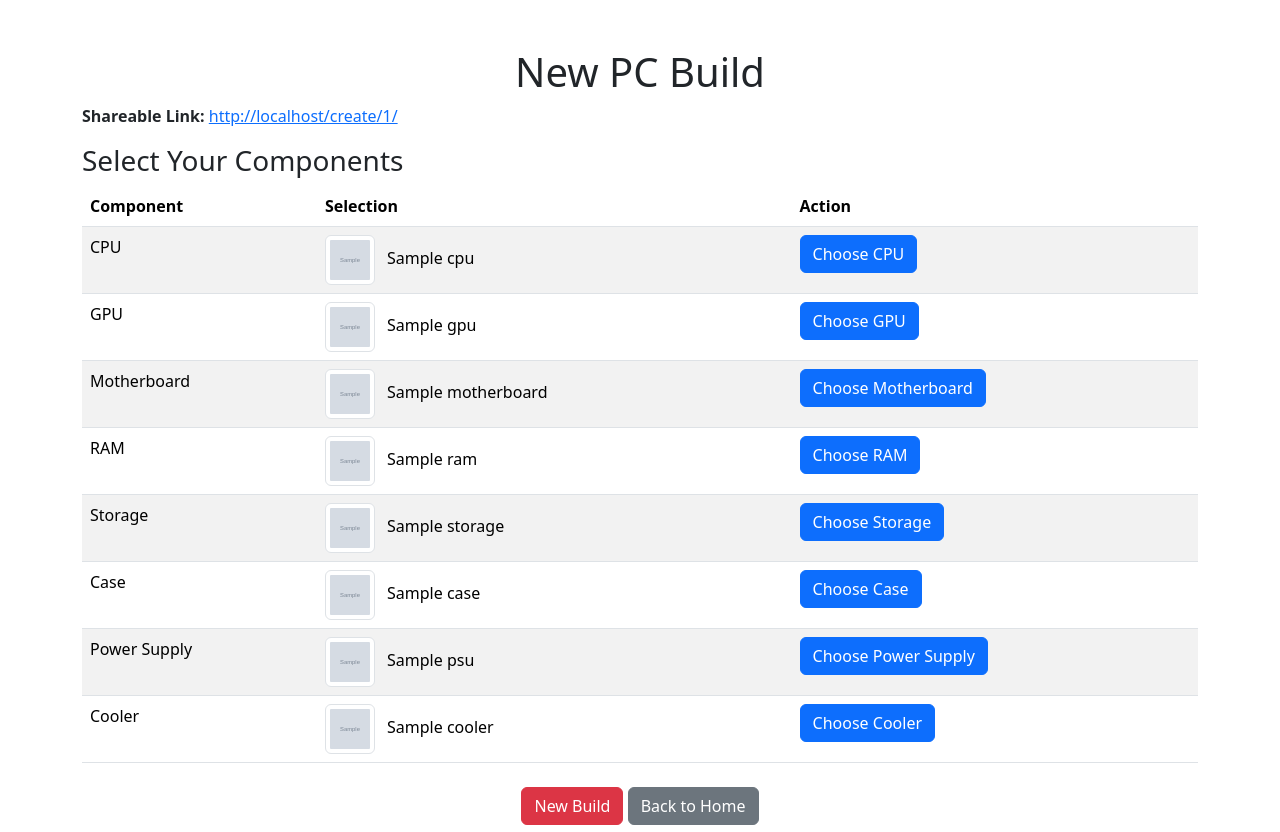
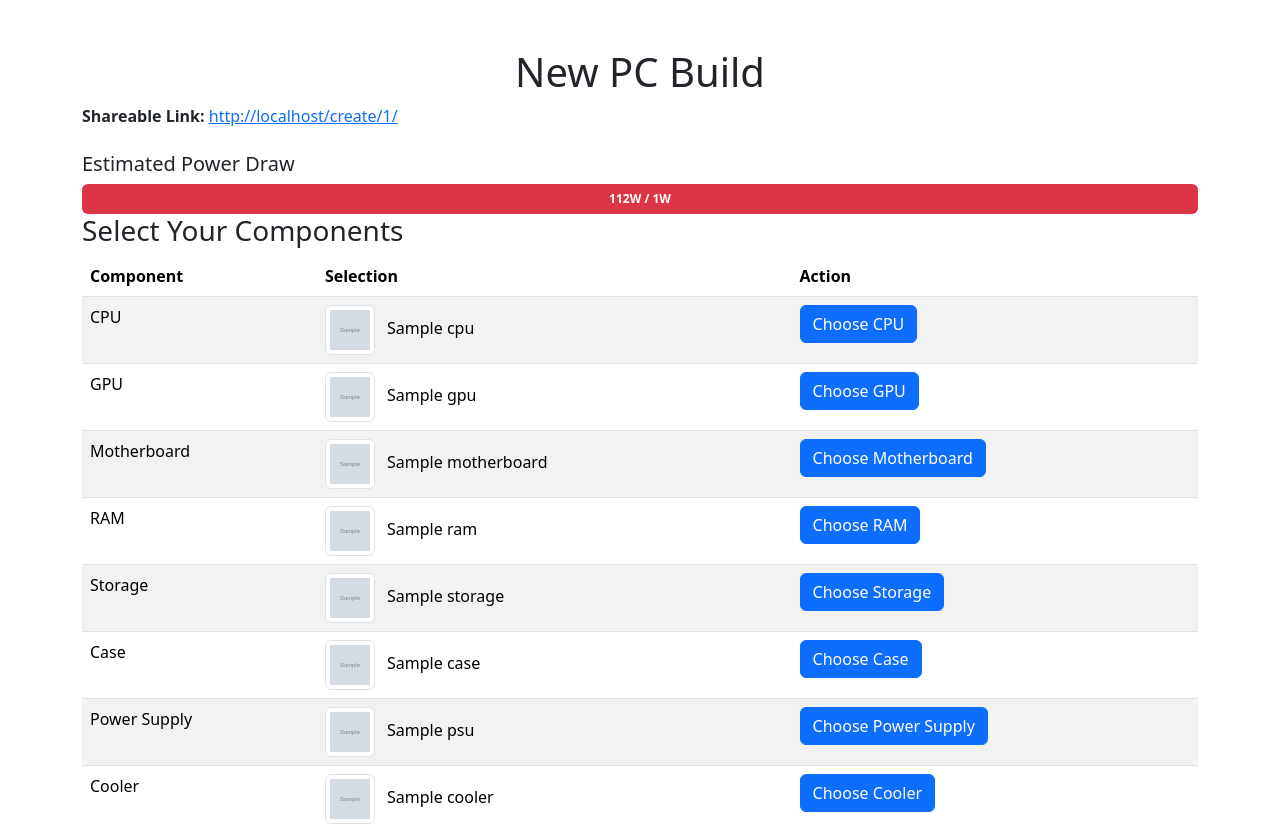
Before and after one commit to andreivo5/PCBuildHub, a Django app: page /create/1/ in a window 1280 px wide. Shown: the top 832 px of the page. Run offline with Django 5.2, Linux system fonts and the light colour scheme; tables that the repository leaves empty hold one stand-in row (values such as "Sample post"); grey boxes marked "Sample" are stand-in pictures.

Commit message:
added PSU load warning and calculation based on all power-consuming components in a build.

```diff
--- a/pcbuildhub/builder/compatibility.py
+++ b/pcbuildhub/builder/compatibility.py
@@ -15,3 +15,31 @@ psu_compatibility = {
     "MicroATX": ["ATX", "SFX"],
     "ITX": ["SFX"]
 }
+
+def estimate_total_power(build):
+    total_power = 0
+
+    if build.cpu and build.cpu.tdp:
+        total_power += build.cpu.tdp
+    if build.gpu and build.gpu.tdp:
+        total_power += build.gpu.tdp
+    if build.motherboard:
+        total_power += 80
+    if build.ram:
+        total_power += 30
+    if build.storage:
+        storage_type = build.storage.type.lower()
+        if 'NVME' in storage_type:
+            total_power += 10
+        elif 'SATA' in storage_type:
+            total_power += 15
+        elif 'HDD' in storage_type:
+            total_power += 20
+    if build.cooler:
+        cooler_type = build.cooler.type.lower()
+        if 'liquid' in cooler_type:
+            total_power += 15
+        elif 'air' in cooler_type:
+            total_power += 10
+
+    return total_power
--- a/pcbuildhub/builder/templates/create.html
+++ b/pcbuildhub/builder/templates/create.html
@@ -1,3 +1,4 @@
+{% load math_filters %}
 <!DOCTYPE html>
 <html lang="en">
 <head>
@@ -5,6 +6,11 @@
     <meta name="viewport" content="width=device-width, initial-scale=1.0">
     <title>Create Build | PCBuildHub</title>
     <link href="https://cdn.jsdelivr.net/npm/bootstrap@5.3.0-alpha1/dist/css/bootstrap.min.css" rel="stylesheet">
+    <style>
+        .progress-bar {
+            font-weight: bold;
+        }
+    </style>
 </head>
 <body>
     <div class="container mt-5">
@@ -12,6 +18,27 @@
         <p><strong>Shareable Link:</strong>
             <a href="{{ request.build_absolute_uri }}">{{ request.build_absolute_uri }}</a>
         </p>
+        {% if total_power_draw %}
+        <div class="mt-4">
+            <h5>Estimated Power Draw</h5>
+            <div class="progress" style="height: 30px;">
+                <div
+                    class="progress-bar
+                        {% if power_status == 'danger' %}bg-danger
+                        {% elif power_status == 'warning' %}bg-warning
+                        {% else %}bg-success{% endif %}"
+                    role="progressbar"
+                    style="width: {% if build.psu %}{{ total_power_draw|floatformat:0|divisibleby:build.psu.power|mul:100|floatformat:0 }}%{% else %}100%{% endif %};">
+
+                    {% if build.psu %}
+                        {{ total_power_draw }}W / {{ build.psu.power }}W
+                    {% else %}
+                        {{ total_power_draw }}W (No PSU Selected)
+                    {% endif %}
+                </div>
+            </div>
+        </div>
+        {% endif %}
 
         <h3>Select Your Components</h3>
         <table class="table table-striped">
--- /dev/null
+++ b/pcbuildhub/builder/templatetags/math_filters.py
@@ -0,0 +1,17 @@
+from django import template
+
+register = template.Library()
+
+@register.filter
+def divisibleby(value, arg):
+    try:
+        return float(value) / float(arg)
+    except (ValueError, ZeroDivisionError):
+        return 0
+
+@register.filter
+def mul(value, arg):
+    try:
+        return float(value) * float(arg)
+    except (ValueError, TypeError):
+        return 0
--- a/pcbuildhub/builder/views.py
+++ b/pcbuildhub/builder/views.py
@@ -2,6 +2,7 @@ from django.shortcuts import render, redirect
 from .models import PCBuild
 import random
 import string
+from builder.compatibility import estimate_total_power
 
 def generate_short_id():
     return ''.join(random.choices(string.ascii_letters + string.digits, k=6))
@@ -31,7 +32,26 @@ def view_build(request, build_id):
         return redirect('create_build')
 
     request.session['current_build'] = str(build.id)
-    return render(request, 'create.html', {'build': build})
+
+    total_power_draw = estimate_total_power(build)
+    psu_power = build.psu.power if build.psu else None
+
+    power_status = 'normal'
+    if psu_power:
+        usage_ratio = total_power_draw / psu_power
+        if usage_ratio > 1:
+            power_status = 'danger'
+        elif usage_ratio > 0.9:
+            power_status = 'warning'
+
+    context = {
+        'build': build,
+        'total_power_draw': total_power_draw,
+        'power_status': power_status
+    }
+
+    return render(request, 'create.html', context)
+
 
 def new_build(request):
     if 'current_build' in request.session:
```
Also changed, not shown: pcbuildhub/components/views.py (+6 -1 lines).
